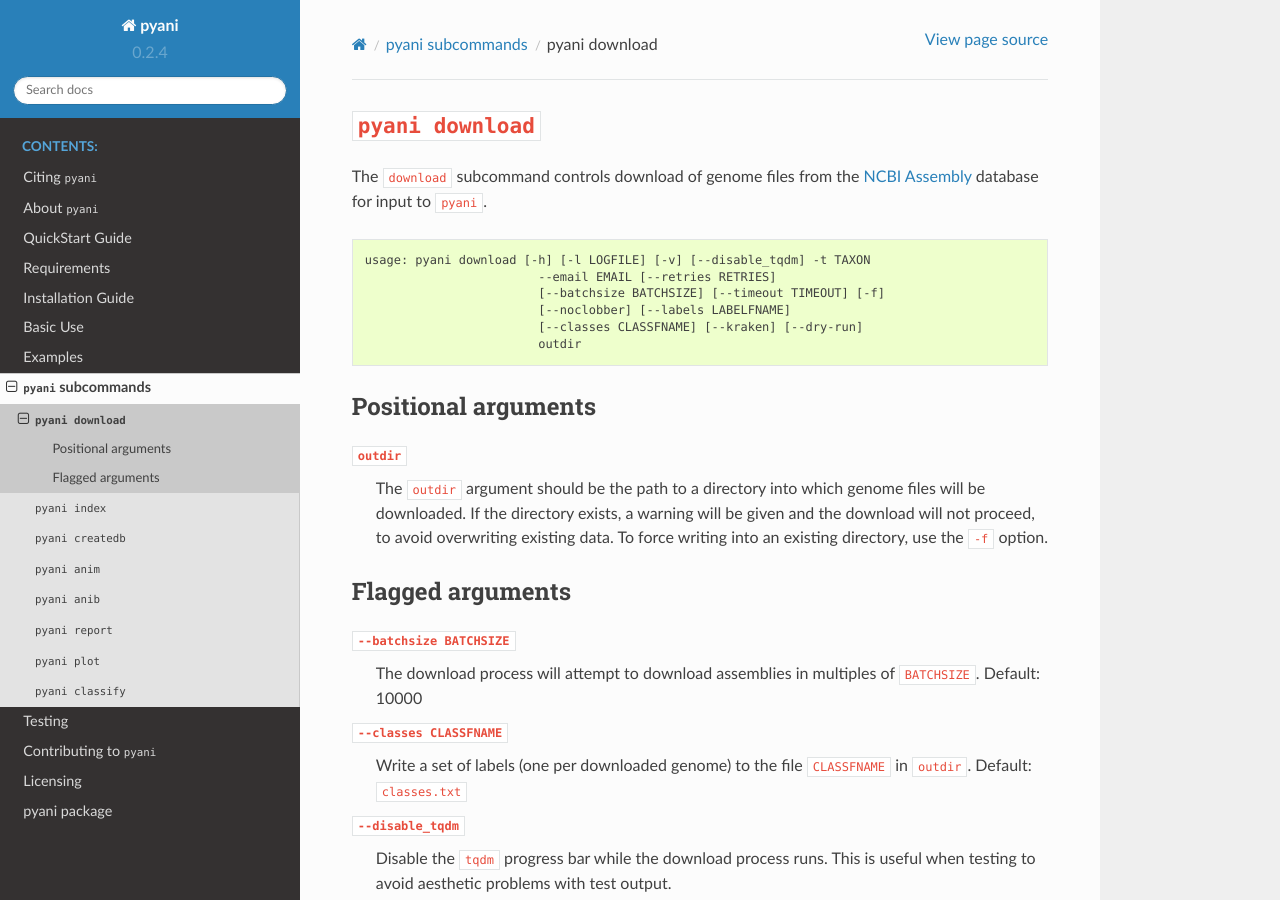
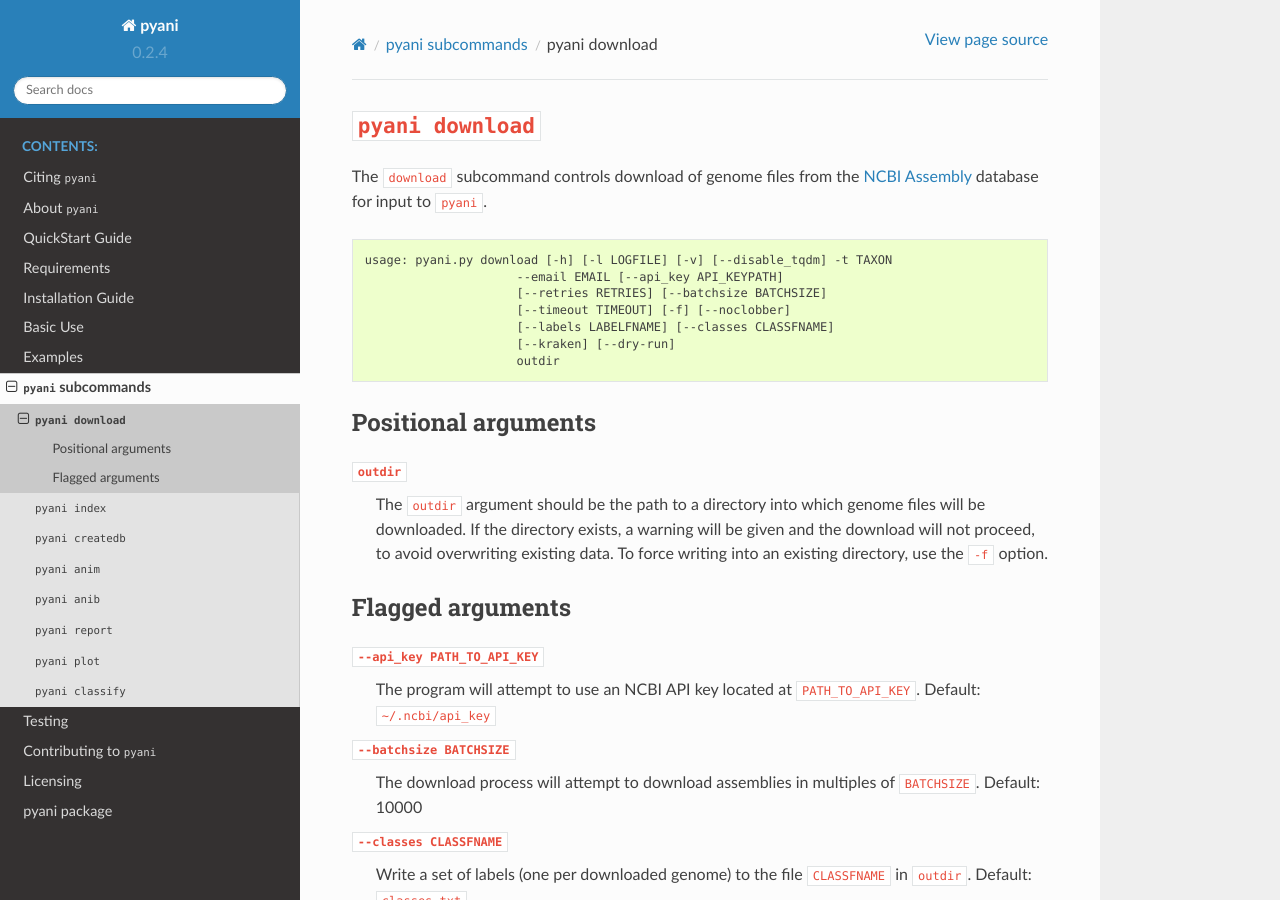
Before and after one commit to widdowquinn/pyani, a Sphinx documentation site: the page built from docs/subcmd_download.rst, in a window 1280 px wide and 900 px high. Built offline with Sphinx 7.4.7 and the Read the Docs theme 2.0.0, drawn with Linux system fonts in a browser that asks for light colours.

Commit message:
add line to RTD docs explaining `--api_key` argument

```diff
--- a/docs/subcmd_download.rst
+++ b/docs/subcmd_download.rst
@@ -8,12 +8,13 @@ The ``download`` subcommand controls download of genome files from the `NCBI Ass
 
 .. code-block:: text
 
-    usage: pyani download [-h] [-l LOGFILE] [-v] [--disable_tqdm] -t TAXON
-                            --email EMAIL [--retries RETRIES]
-                            [--batchsize BATCHSIZE] [--timeout TIMEOUT] [-f]
-                            [--noclobber] [--labels LABELFNAME]
-                            [--classes CLASSFNAME] [--kraken] [--dry-run]
-                            outdir
+    usage: pyani.py download [-h] [-l LOGFILE] [-v] [--disable_tqdm] -t TAXON
+                         --email EMAIL [--api_key API_KEYPATH]
+                         [--retries RETRIES] [--batchsize BATCHSIZE]
+                         [--timeout TIMEOUT] [-f] [--noclobber]
+                         [--labels LABELFNAME] [--classes CLASSFNAME]
+                         [--kraken] [--dry-run]
+                         outdir
 
 --------------------
 Positional arguments
@@ -25,6 +26,9 @@ Positional arguments
 -----------------
 Flagged arguments
 -----------------
+
+``--api_key PATH_TO_API_KEY``
+    The program will attempt to use an NCBI API key located at ``PATH_TO_API_KEY``. Default: ``~/.ncbi/api_key``
 
 ``--batchsize BATCHSIZE``
     The download process will attempt to download assemblies in multiples of ``BATCHSIZE``. Default: 10000
```
